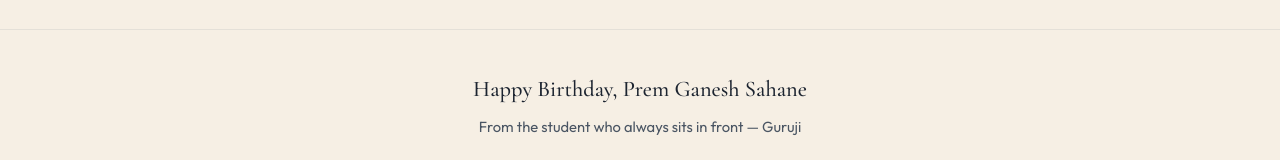
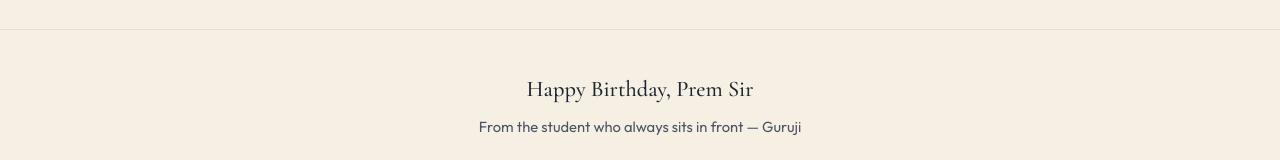
Before and after one commit to BishnuprasadTripathy/prem_sir, a plain HTML site: page index.html in a window 1280 px wide. Shown: the part 3224-3384 px from the top of the page. Drawn offline with nearby package versions, Linux system fonts and the light colour scheme.

Commit message:
index.html

```diff
--- a/index.html
+++ b/index.html
@@ -3,7 +3,7 @@
   <head>
     <meta charset="UTF-8" />
     <meta name="viewport" content="width=device-width, initial-scale=1.0" />
-    <title>Happy Birthday, Prem Ganesh Sahane</title>
+    <title>Happy Birthday, Prem Sir</title>
     <link rel="preconnect" href="https://fonts.googleapis.com" />
     <link rel="preconnect" href="https://fonts.gstatic.com" crossorigin />
     <link
@@ -140,7 +140,7 @@
     </main>
 
     <footer>
-      <p>Happy Birthday, Prem Ganesh Sahane</p>
+      <p>Happy Birthday, Prem Sir</p>
       <p class="footer-soft">From the student who always sits in front — Guruji</p>
     </footer>
   </body>
```
